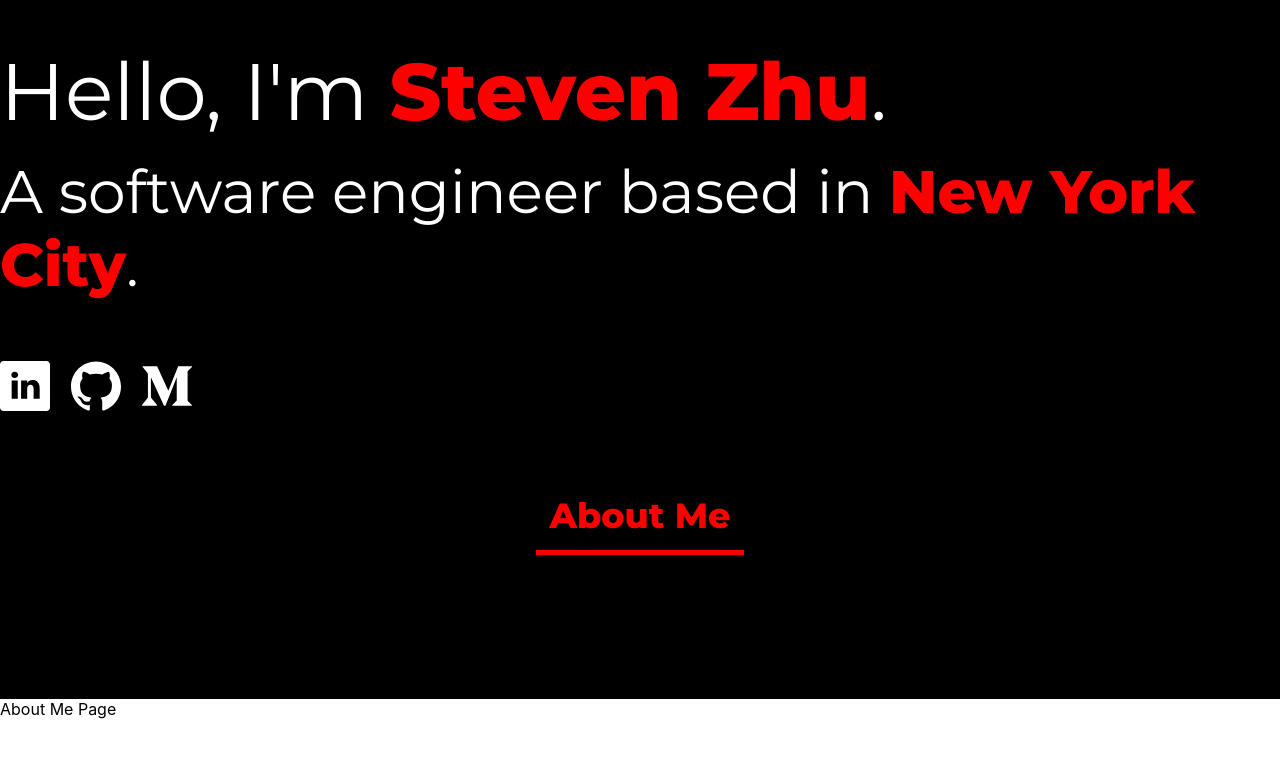
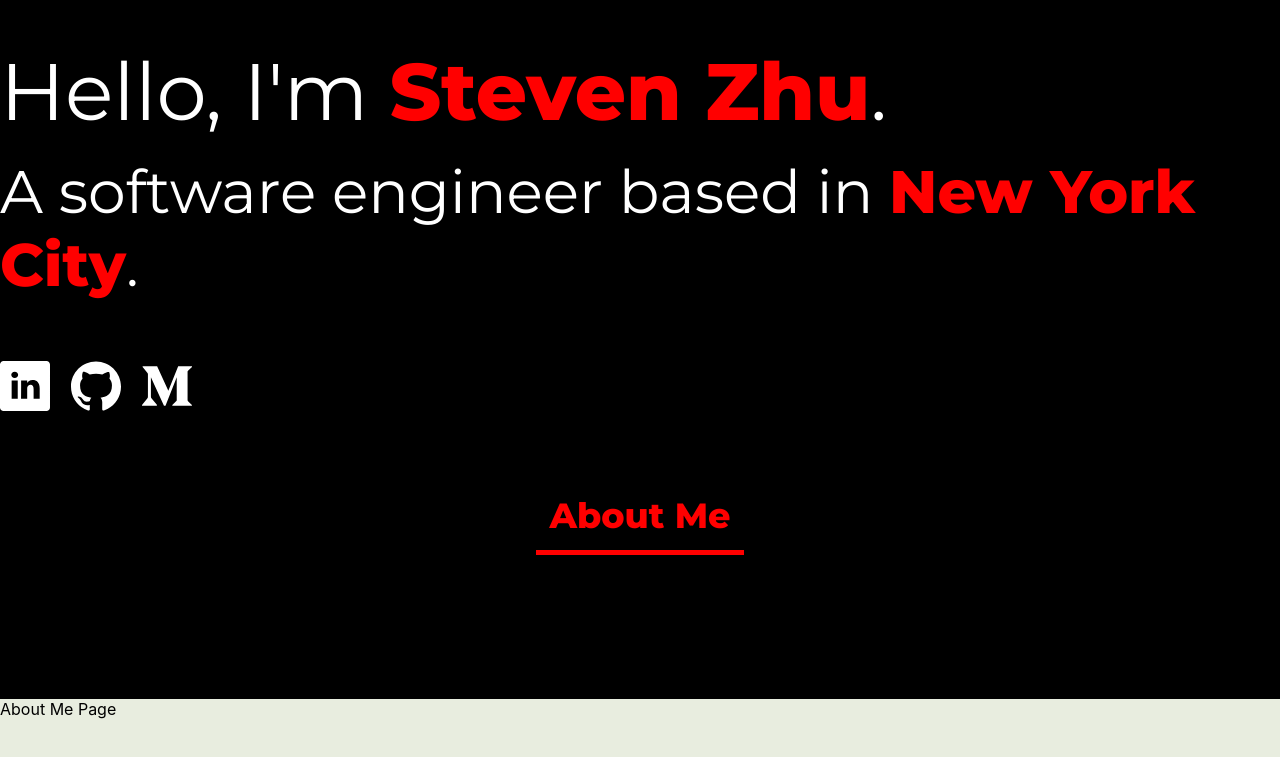
Before and after one commit to stevenzhu03/portfolio_website, a React (Create React App) app: page /about_me in a window 1280 px wide. Shown: the part 101-858 px from the top of the page. Before the commit the page ends 820 px from the top, so only its background shows below. Built offline with nearby package versions, Linux system fonts and the light colour scheme.

Commit message:
working on about me page

```diff
--- a/src/App.css
+++ b/src/App.css
@@ -80,3 +80,10 @@
 }
 
 /*  */
+
+.about-me-page {
+  display: flex;
+  height: 90vh;
+  width: 100vw;
+  background-color: #e8eddf;
+}
--- a/src/index.js
+++ b/src/index.js
@@ -1,14 +1,14 @@
 import React from 'react';
 import ReactDOM from 'react-dom';
-import { BrowserRouter, Route } from "react-router-dom";
+import { BrowserRouter as Router, Route } from "react-router-dom";
 import './index.css';
 import App from './App';
 import * as serviceWorker from './serviceWorker';
 
 ReactDOM.render(
-  <BrowserRouter>
+  <Router>
     <Route path="/" component={App} />
-  </BrowserRouter>,
+  </Router>,
   document.getElementById('root')
 );
 
```
Also changed, not shown: src/components/NavBar.js (added, +13 -0 lines).
